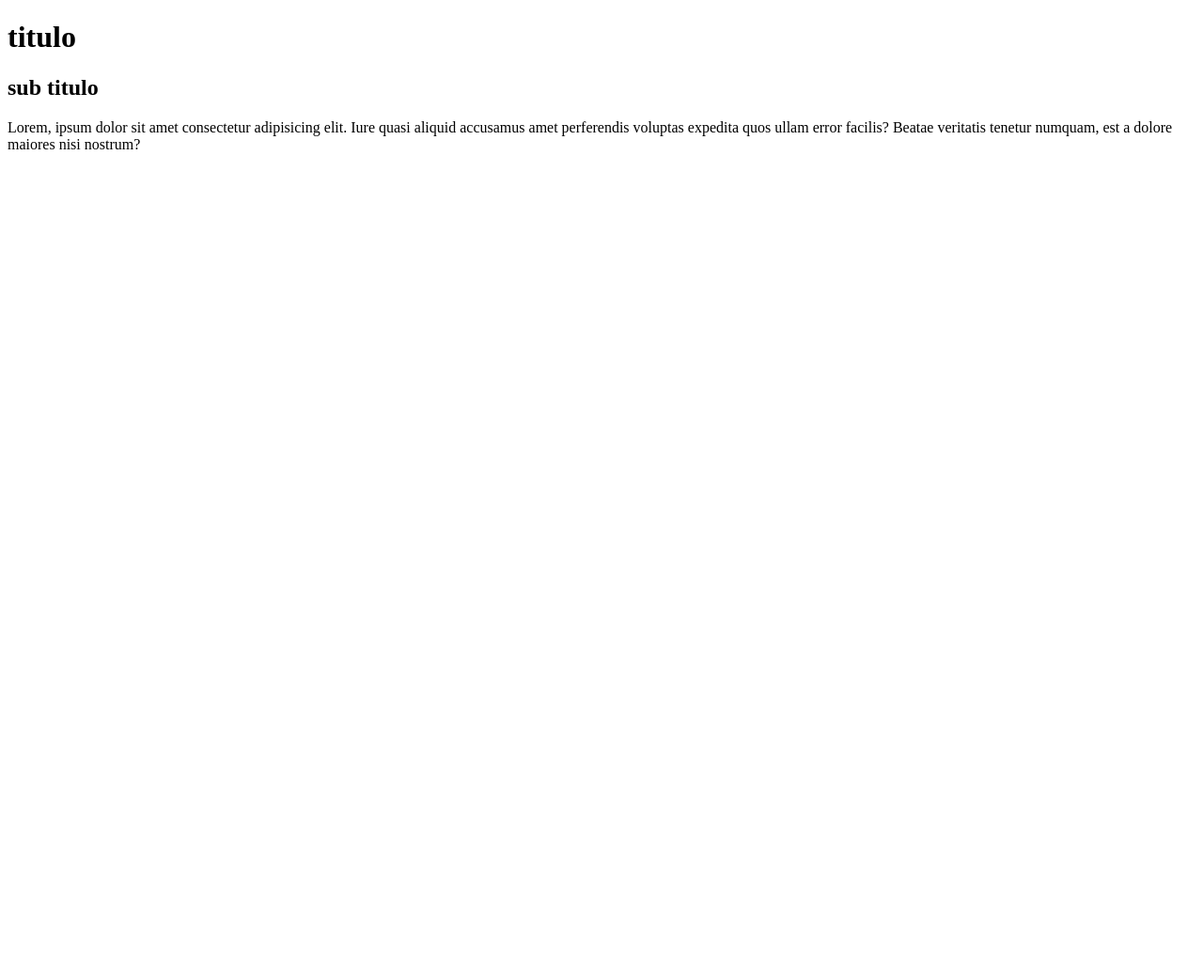
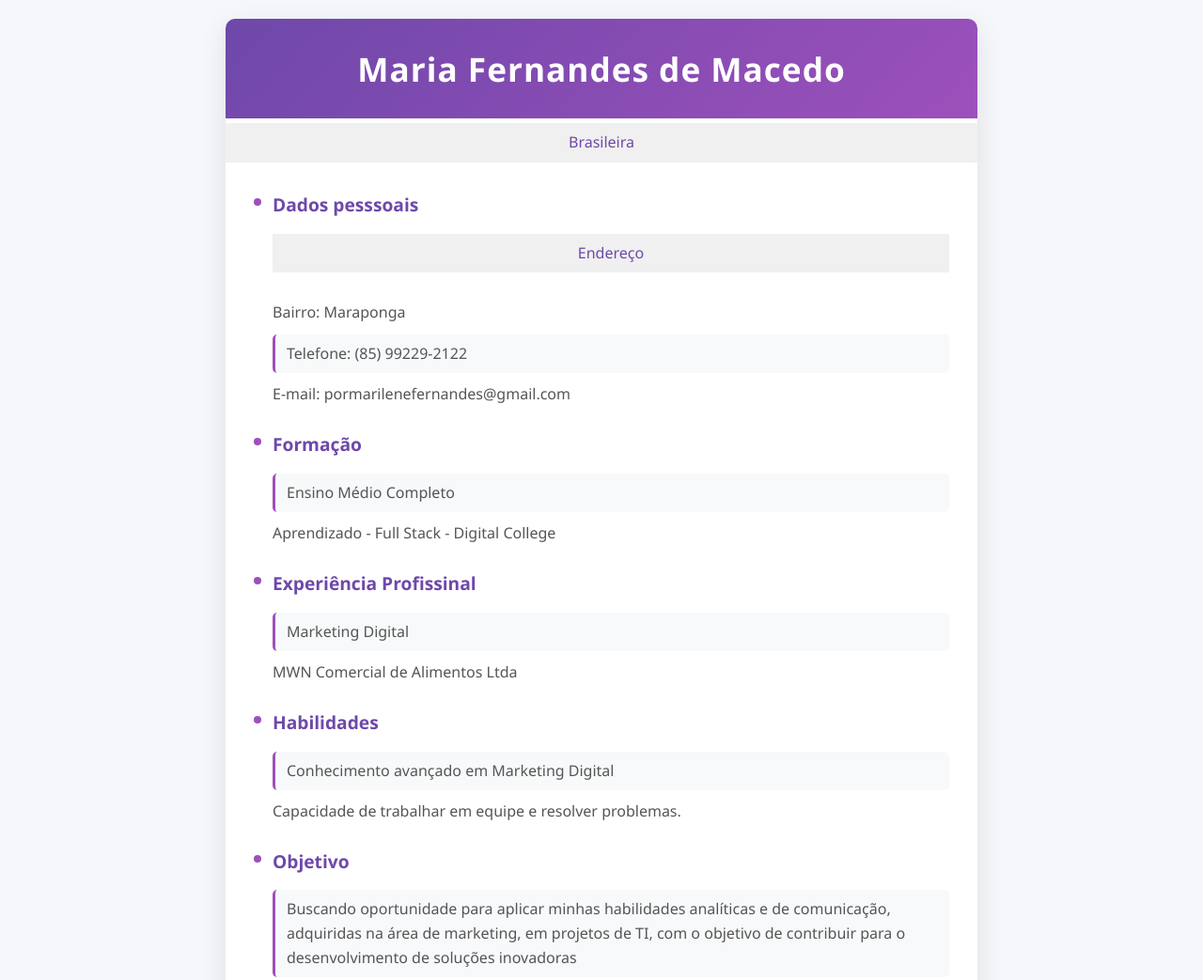
Before and after one commit to maria-fernandes-code/aula3, a plain HTML site: page index.html in a window 1280 px wide. Shown: the top 1043 px of the page at 94% size. Before the commit the page ends 800 px from the top, so only its background shows below. Drawn offline with Linux system fonts and the light colour scheme.

Commit message:
aula3curriculo-melhorado

```diff
--- a/index.html
+++ b/index.html
@@ -1,25 +1,34 @@
 <!DOCTYPE html>
-<html lang="pt-br">
-
+<html lang="pt-Br">
 <head>
     <meta charset="UTF-8">
     <meta name="viewport" content="width=device-width, initial-scale=1.0">
-    <title>Document</title>
+    <title>Currículo</title>
+    <link rel="stylesheet" href="stylo.css/css.css">
 </head>
+<body>
+      <div class="conteiner">
 
-<body>
-    <div class="card">
-        <div class="card-image"></div>
-        <div class="card-content">
-            <h1>titulo</h1>
-            <h2>sub titulo</h2>
-            <p>
-                Lorem, ipsum dolor sit amet consectetur adipisicing elit. Iure quasi aliquid accusamus amet perferendis
-                voluptas expedita quos ullam error facilis? Beatae veritatis tenetur numquam, est a dolore maiores nisi
-                nostrum?
-            </p>
-        </div>
-    </div>
+        <center><h1>Maria Fernandes de Macedo</h1></center>
+                       <div> <center><p>Brasileira</p></center>
+</div>
+            <ul>
+            <strong><li>Dados pesssoais</li></strong>
+                <p>Endereço</p>
+                <p>Bairro: Maraponga </p>
+                <p>Telefone: (85) 99229-2122</p>
+                <p>E-mail: pormarilenefernandes@gmail.com</p>
+            <strong><li>Formação</li></strong>
+                <p>Ensino Médio Completo</p>
+                <p>Aprendizado -  Full Stack - Digital College </p>
+            <strong><li>Experiência Profissinal</li></strong>
+                 <P>Marketing Digital</P>
+                 <p>MWN Comercial de Alimentos Ltda</p>
+            <strong><li>Habilidades</li></strong>
+                <P>Conhecimento avançado em Marketing Digital</P>
+                <p>Capacidade de trabalhar em equipe e resolver problemas.</p>
+            <strong><li>Objetivo</li></strong>
+                <p>Buscando oportunidade para aplicar minhas habilidades analíticas e de comunicação, adquiridas na área de marketing, em projetos de TI, com o objetivo de contribuir para o desenvolvimento de soluções inovadoras</p>
+        </ul>
 </body>
-
 </html>
--- /dev/null
+++ b/stylo.css/css.css
@@ -0,0 +1,122 @@
+* {
+    margin: 0;
+    padding: 0;
+    box-sizing: border-box;
+    font-family: 'Segoe UI', Tahoma, Geneva, Verdana, sans-serif;
+}
+
+body {
+    background-color: #f5f7fa;
+    color: #333;
+    line-height: 1.6;
+    padding: 20px;
+}
+
+.conteiner {
+    max-width: 800px;
+    margin: 0 auto;
+    background: white;
+    border-radius: 10px;
+    box-shadow: 0 10px 30px rgba(0, 0, 0, 0.1);
+    overflow: hidden;
+    transition: transform 0.3s ease;
+}
+
+.conteiner:hover {
+    transform: translateY(-5px);
+}
+
+/* Cabeçalho */
+h1 {
+    background: linear-gradient(135deg, #6e48aa, #9d50bb);
+    color: white;
+    padding: 25px 20px;
+    font-size: 2.2rem;
+    text-align: center;
+    margin-bottom: 5px;
+    letter-spacing: 1px;
+}
+
+/* Subtítulo */
+p:first-of-type {
+    text-align: center;
+    padding: 8px;
+    background-color: #f0f0f0;
+    color: #6e48aa;
+    font-weight: 500;
+    margin-bottom: 30px;
+}
+
+/* Lista de informações */
+ul {
+    list-style: none;
+    padding: 0 30px 30px;
+}
+
+li {
+    margin: 25px 0 15px;
+    position: relative;
+    padding-left: 20px;
+    font-size: 1.2rem;
+    color: #6e48aa;
+}
+
+li:before {
+    content: "";
+    position: absolute;
+    left: 0;
+    top: 8px;
+    height: 8px;
+    width: 8px;
+    background: #9d50bb;
+    border-radius: 50%;
+}
+
+li strong {
+    font-weight: 600;
+}
+
+/* Parágrafos dentro da lista */
+ul p {
+    margin-left: 20px;
+    color: #555;
+    margin-bottom: 10px;
+    font-size: 1rem;
+    padding-right: 15px;
+}
+
+/* Destaques */
+p:nth-of-type(odd):not(:first-of-type) {
+    background-color: #f8f9fa;
+    padding: 8px 12px;
+    border-radius: 5px;
+    border-left: 3px solid #9d50bb;
+}
+
+/* Responsividade */
+@media (max-width: 600px) {
+    h1 {
+        font-size: 1.8rem;
+        padding: 20px 15px;
+    }
+
+    ul {
+        padding: 0 20px 20px;
+    }
+
+    li {
+        font-size: 1.1rem;
+    }
+}
+
+/* Efeitos dinâmicos */
+li:hover {
+    transform: translateX(5px);
+    transition: transform 0.2s ease;
+}
+
+li:hover:before {
+    background: #6e48aa;
+    transform: scale(1.3);
+    transition: all 0.2s ease;
+}
```
